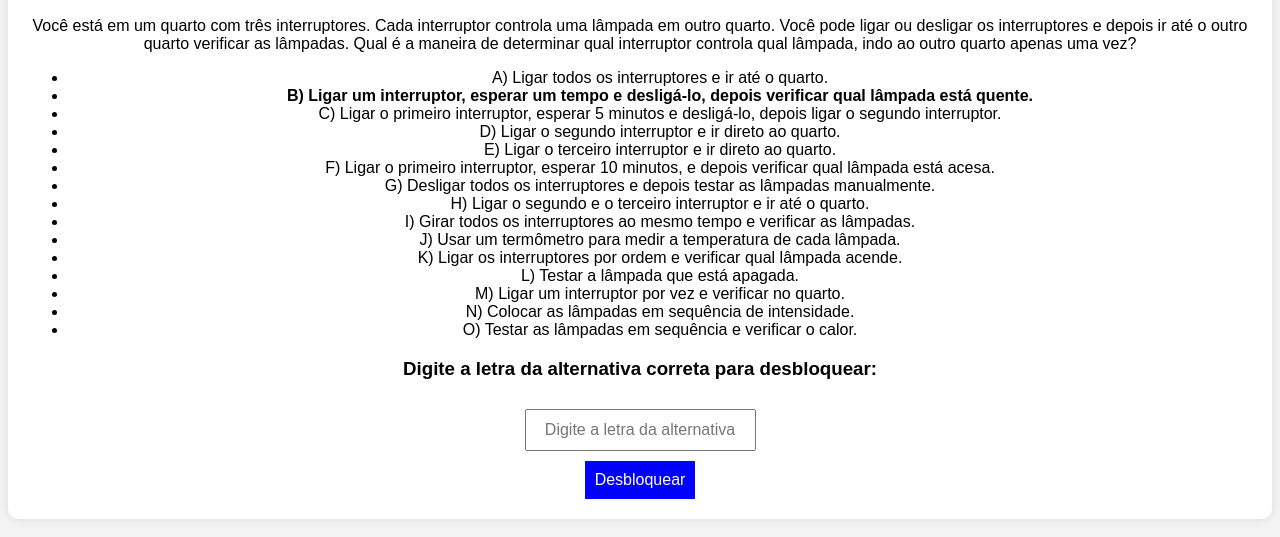
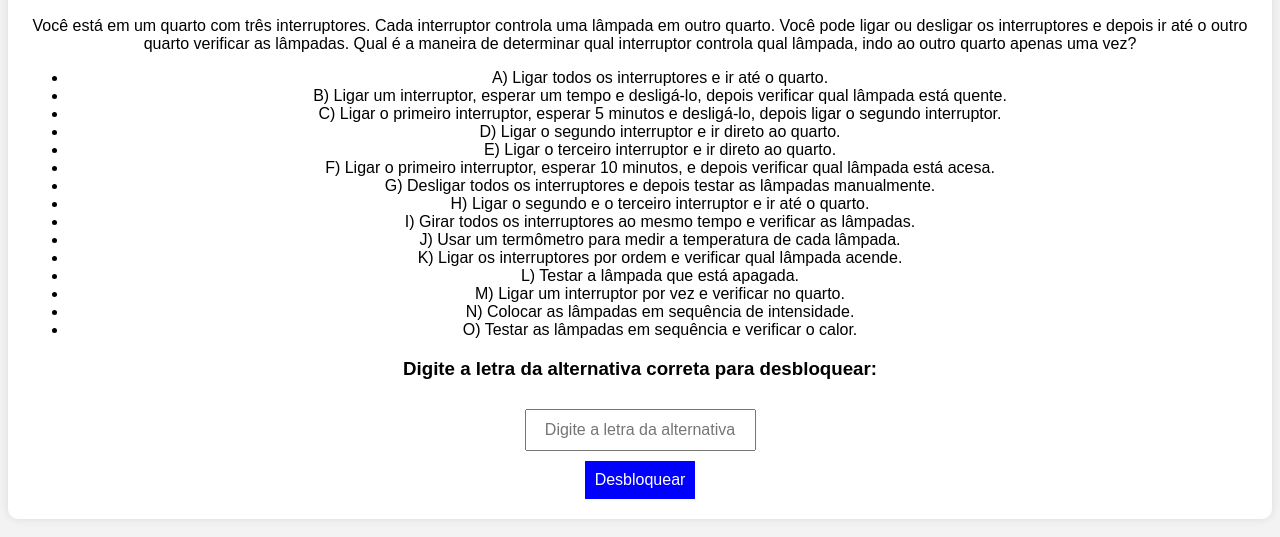
Before and after one commit to eng-pablo-tec/enigma1, a plain HTML site: page index.html in a window 1280 px wide. Shown: the part 213-750 px from the top of the page. Drawn offline with Linux system fonts and the light colour scheme.

Commit message:
Update index.html

```diff
--- a/index.html
+++ b/index.html
@@ -72,7 +72,7 @@
         <p>Você está em um quarto com três interruptores. Cada interruptor controla uma lâmpada em outro quarto. Você pode ligar ou desligar os interruptores e depois ir até o outro quarto verificar as lâmpadas. Qual é a maneira de determinar qual interruptor controla qual lâmpada, indo ao outro quarto apenas uma vez?</p>
         <ul>
             <li>A) Ligar todos os interruptores e ir até o quarto.</li>
-            <li><b>B) Ligar um interruptor, esperar um tempo e desligá-lo, depois verificar qual lâmpada está quente.</b></li>
+            <li>B) Ligar um interruptor, esperar um tempo e desligá-lo, depois verificar qual lâmpada está quente.</li>
             <li>C) Ligar o primeiro interruptor, esperar 5 minutos e desligá-lo, depois ligar o segundo interruptor.</li>
             <li>D) Ligar o segundo interruptor e ir direto ao quarto.</li>
             <li>E) Ligar o terceiro interruptor e ir direto ao quarto.</li>
```
